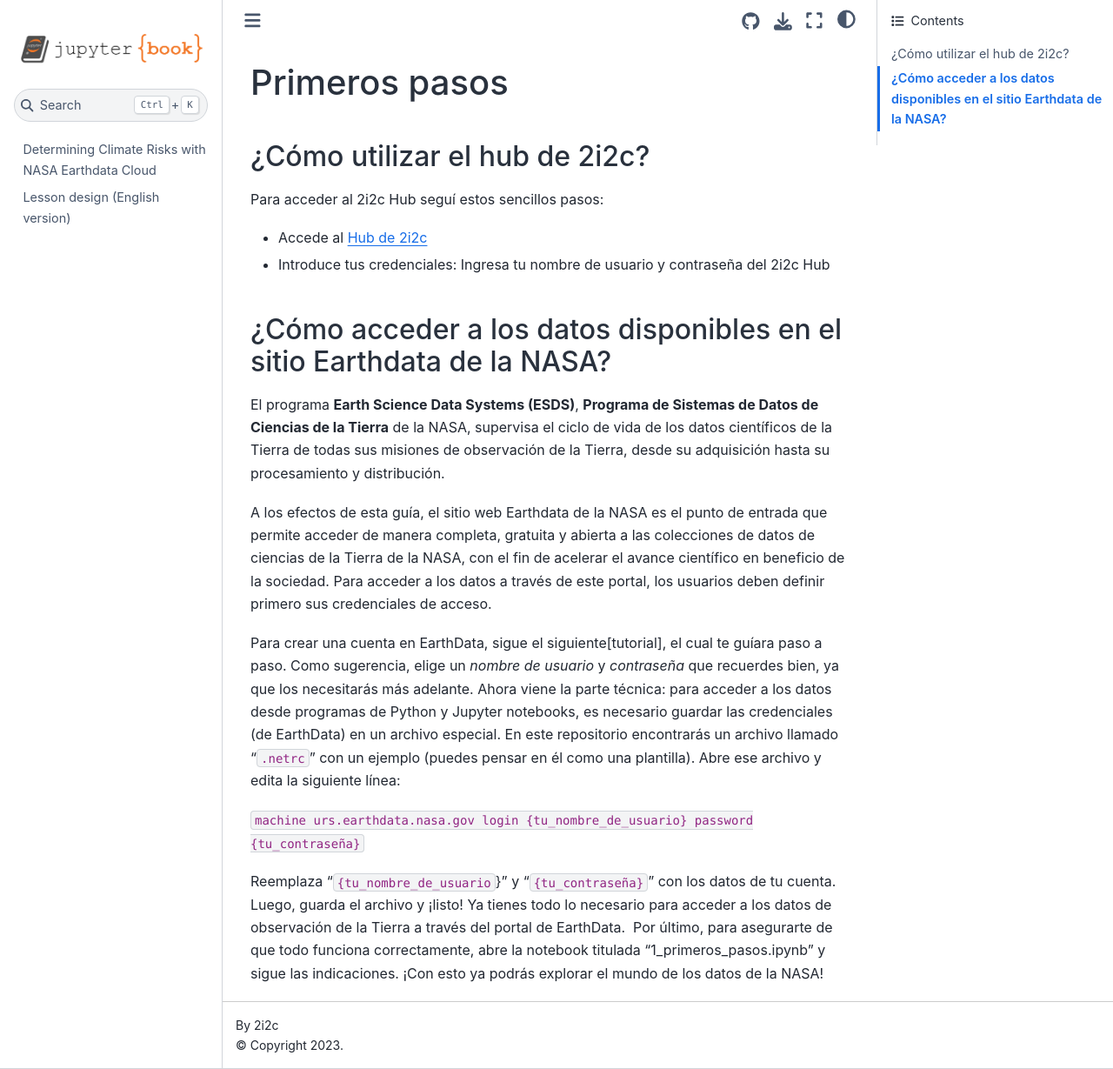
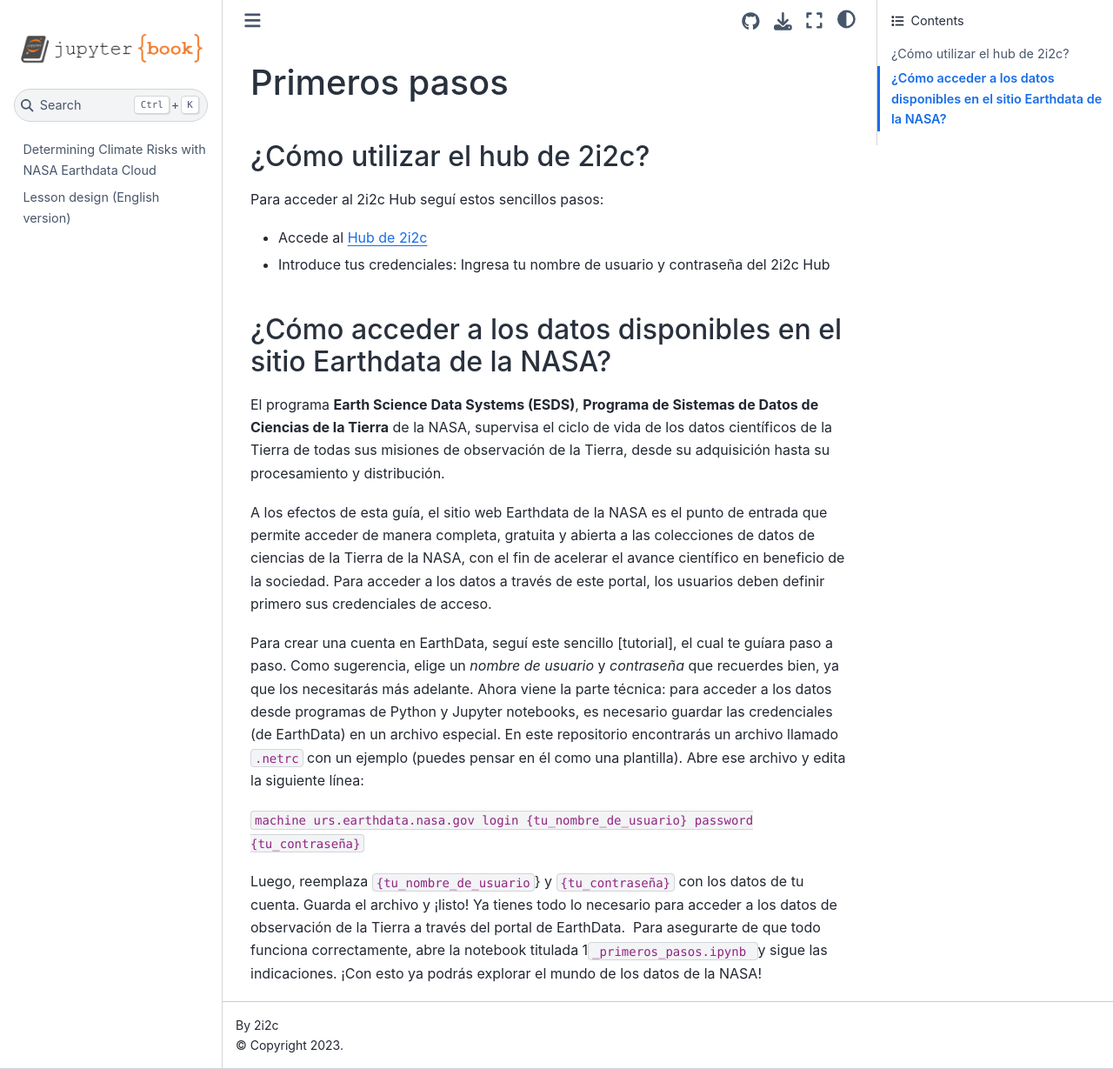
Before and after one commit to ScienceCore/climaterisk, a Jupyter Book: the page built from book/1_ES_Primeros_pasos.md, in a window 1280 px wide and 1229 px high. Shown: the whole window at 87% size. Built offline with Jupyter Book 1.0.4 settings and Sphinx 7.4.7 and the Sphinx Book theme 1.1.4, drawn with Linux system fonts in a browser that asks for light colours; pages that are not in the unit, such as notebooks, are missing from menus.

Commit message:
typo fixing

```diff
--- a/book/1_ES_Primeros_pasos.md
+++ b/book/1_ES_Primeros_pasos.md
@@ -12,10 +12,10 @@ El programa **Earth Science Data Systems (ESDS)**, **Programa de Sistemas de Dat
 
 A los efectos de esta guía, el sitio web Earthdata de la NASA es el punto de entrada que permite acceder de manera completa, gratuita y abierta a las colecciones de datos de ciencias de la Tierra de la NASA, con el fin de acelerar el avance científico en beneficio de la sociedad. Para acceder a los datos a través de este portal, los usuarios deben definir primero sus credenciales de acceso.
 
- Para crear una cuenta en EarthData, sigue el siguiente[tutorial], el cual te guíara paso a paso. Como sugerencia, elige un *nombre de usuario* y *contraseña* que recuerdes bien, ya que los necesitarás más adelante.
-Ahora viene la parte técnica: para acceder a los datos desde programas de Python y Jupyter notebooks, es necesario guardar las credenciales (de EarthData) en un archivo especial.  En este repositorio encontrarás un archivo llamado "`.netrc`" con un ejemplo (puedes pensar en él como una plantilla). Abre ese archivo y edita la siguiente línea:
+ Para crear una cuenta en EarthData, seguí este sencillo [tutorial], el cual te guíara paso a paso. Como sugerencia, elige un *nombre de usuario* y *contraseña* que recuerdes bien, ya que los necesitarás más adelante.
+Ahora viene la parte técnica: para acceder a los datos desde programas de Python y Jupyter notebooks, es necesario guardar las credenciales (de EarthData) en un archivo especial.  En este repositorio encontrarás un archivo llamado `.netrc` con un ejemplo (puedes pensar en él como una plantilla). Abre ese archivo y edita la siguiente línea:
 
 `machine urs.earthdata.nasa.gov login {tu_nombre_de_usuario} password {tu_contraseña}`
 
-Reemplaza "`{tu_nombre_de_usuario`}" y "`{tu_contraseña}`" con los datos de tu cuenta. Luego, guarda el archivo y ¡listo!  Ya tienes todo lo necesario para acceder a los datos de observación de la Tierra a través del portal de EarthData. ️
-Por último, para asegurarte de que todo funciona correctamente, abre la notebook titulada "1_primeros_pasos.ipynb" y sigue las indicaciones. ¡Con esto ya podrás explorar el mundo de los datos de la NASA!
+Luego, reemplaza `{tu_nombre_de_usuario`} y `{tu_contraseña}` con los datos de tu cuenta. Guarda el archivo y ¡listo!  Ya tienes todo lo necesario para acceder a los datos de observación de la Tierra a través del portal de EarthData. ️
+Para asegurarte de que todo funciona correctamente, abre la notebook titulada 1`_primeros_pasos.ipynb `y sigue las indicaciones.  ¡Con esto ya podrás explorar el mundo de los datos de la NASA!
```
